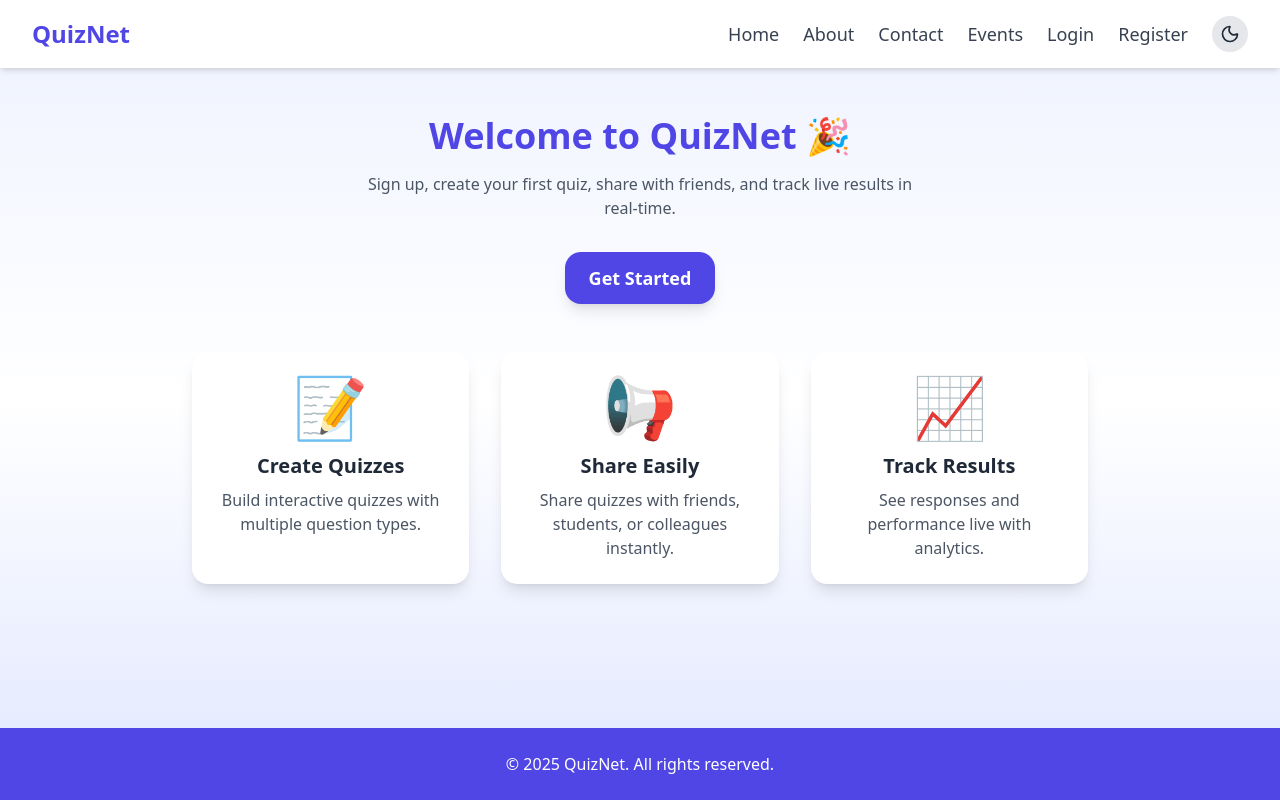
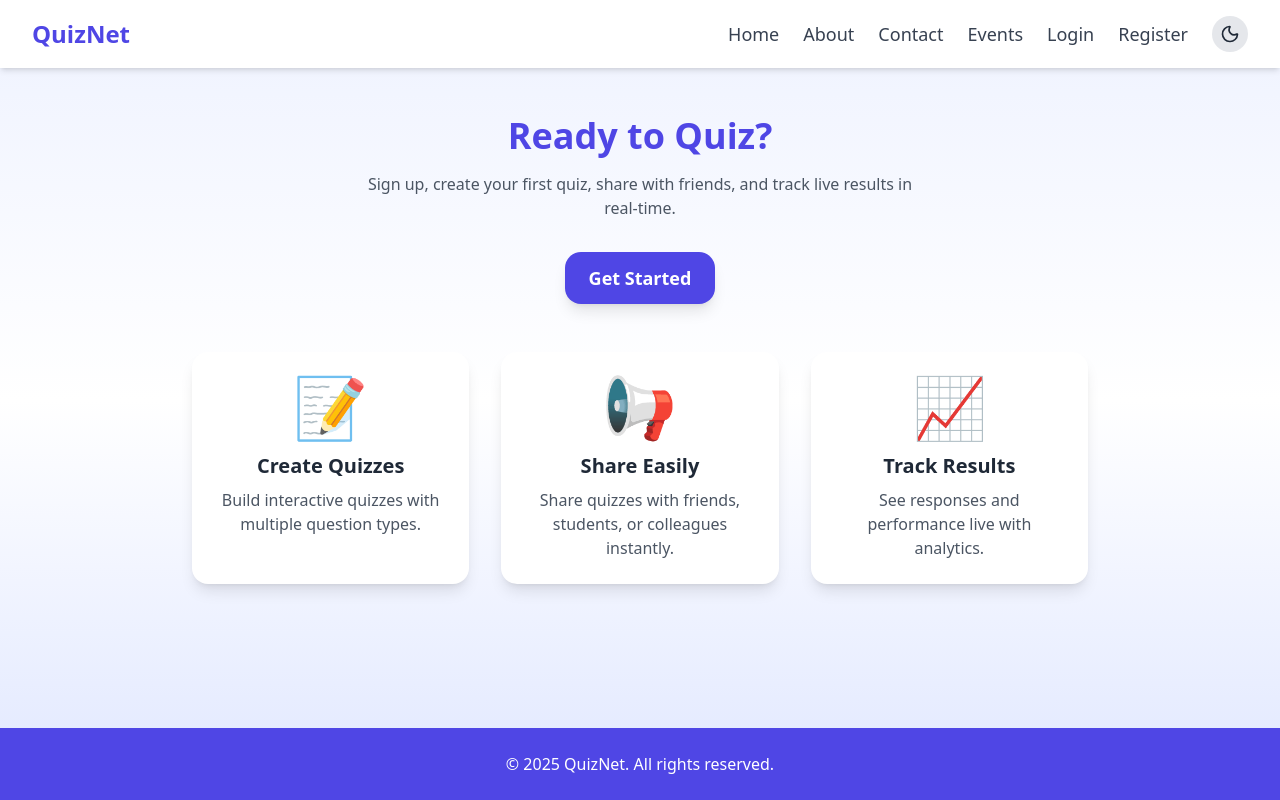
Before and after one commit to Quiznett/quiznet_client, a React (Vite) app in the folder frontend/: page / in a window 1280 px wide. Built offline with nearby package versions, Linux system fonts and the light colour scheme.

Commit message:
Update LandingPage.jsx

```diff
--- a/frontend/src/Pages/LandingPage.jsx
+++ b/frontend/src/Pages/LandingPage.jsx
@@ -19,7 +19,7 @@ export default function LandingPage() {
 
         {/* Hero section */}
         <h2 className="text-4xl font-bold text-indigo-600 dark:text-indigo-400 mb-4">
-          Welcome to QuizNet 🎉
+          Ready to Quiz?
         </h2>
         <p className="text-gray-600 dark:text-gray-300 max-w-xl mb-8">
           Sign up, create your first quiz, share with friends, and track live results in real-time.
```
